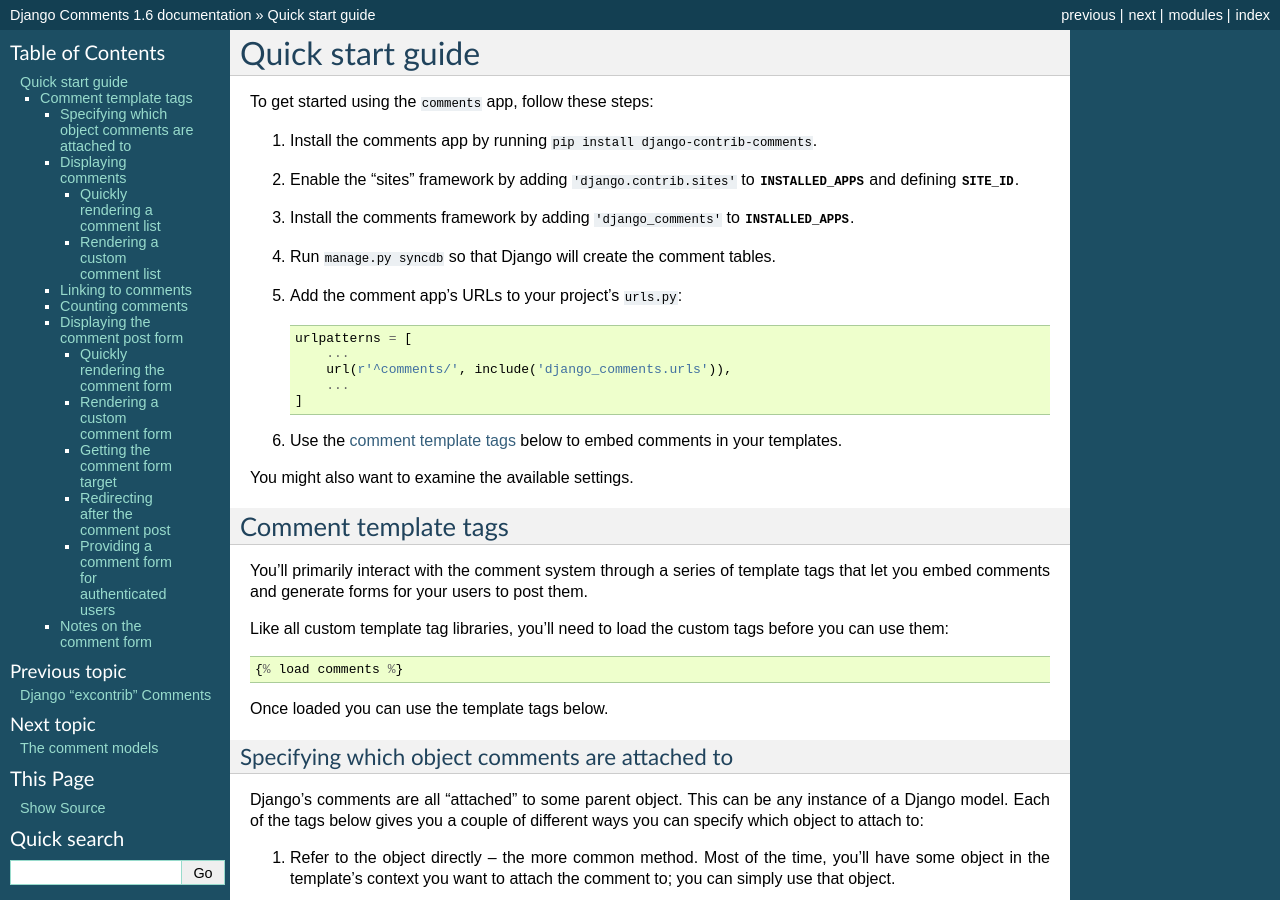
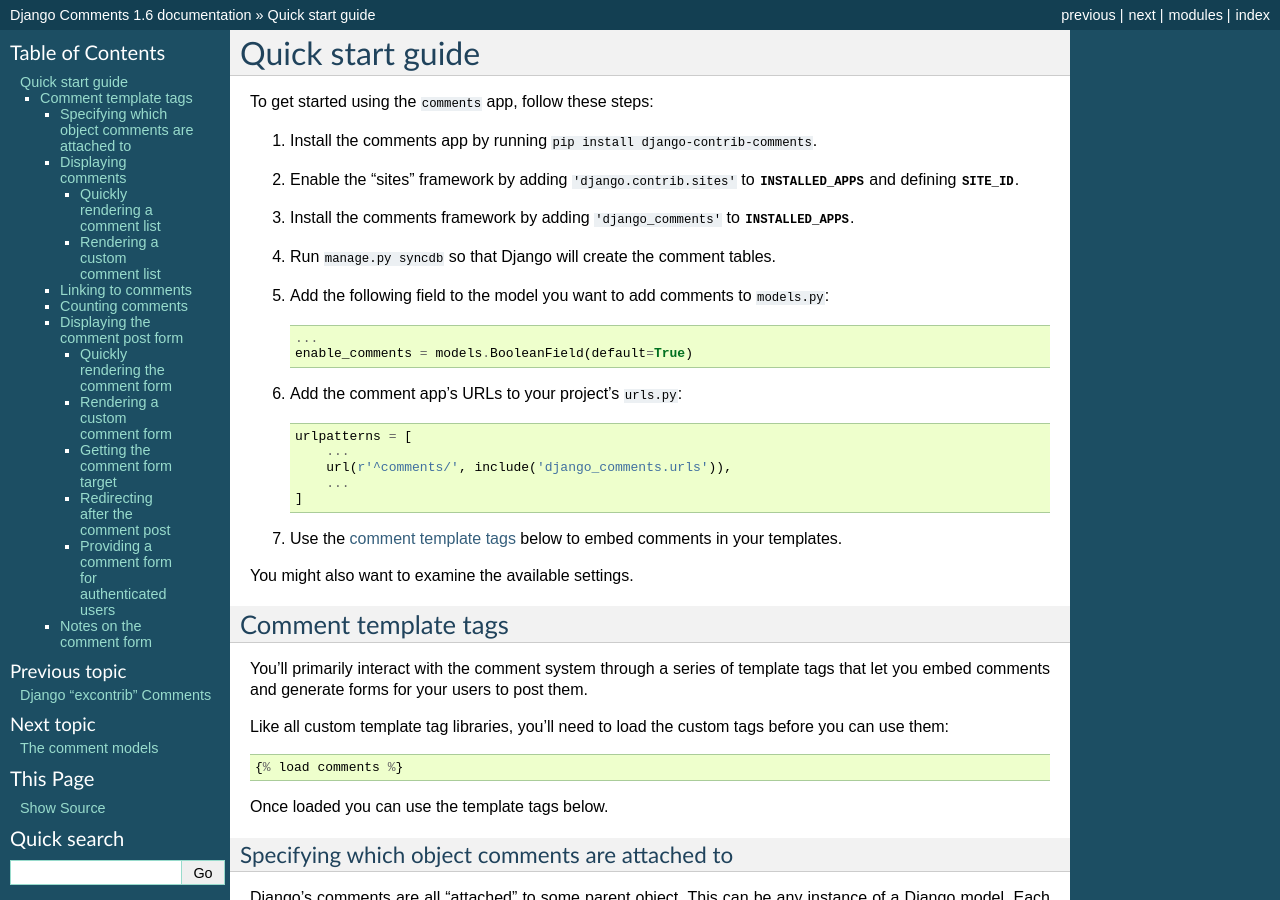
Before and after one commit to django/django-contrib-comments, a Sphinx documentation site: the page built from docs/quickstart.txt, in a window 1280 px wide and 900 px high. Built offline with Sphinx 7.4.7, drawn with Linux system fonts in a browser that asks for light colours; pages that are not in the unit, such as notebooks, are missing from menus.

Commit message:
Additional step to quick start guide

```diff
--- a/docs/quickstart.txt
+++ b/docs/quickstart.txt
@@ -14,6 +14,13 @@
    :setting:`INSTALLED_APPS`.
 
 #. Run ``manage.py syncdb`` so that Django will create the comment tables.
+
+#. Add the following field to the model you want to add comments to ``models.py``:
+
+   .. code-block:: python
+
+        ...
+        enable_comments = models.BooleanField(default=True)
 
 #. Add the comment app's URLs to your project's ``urls.py``:
 
```
